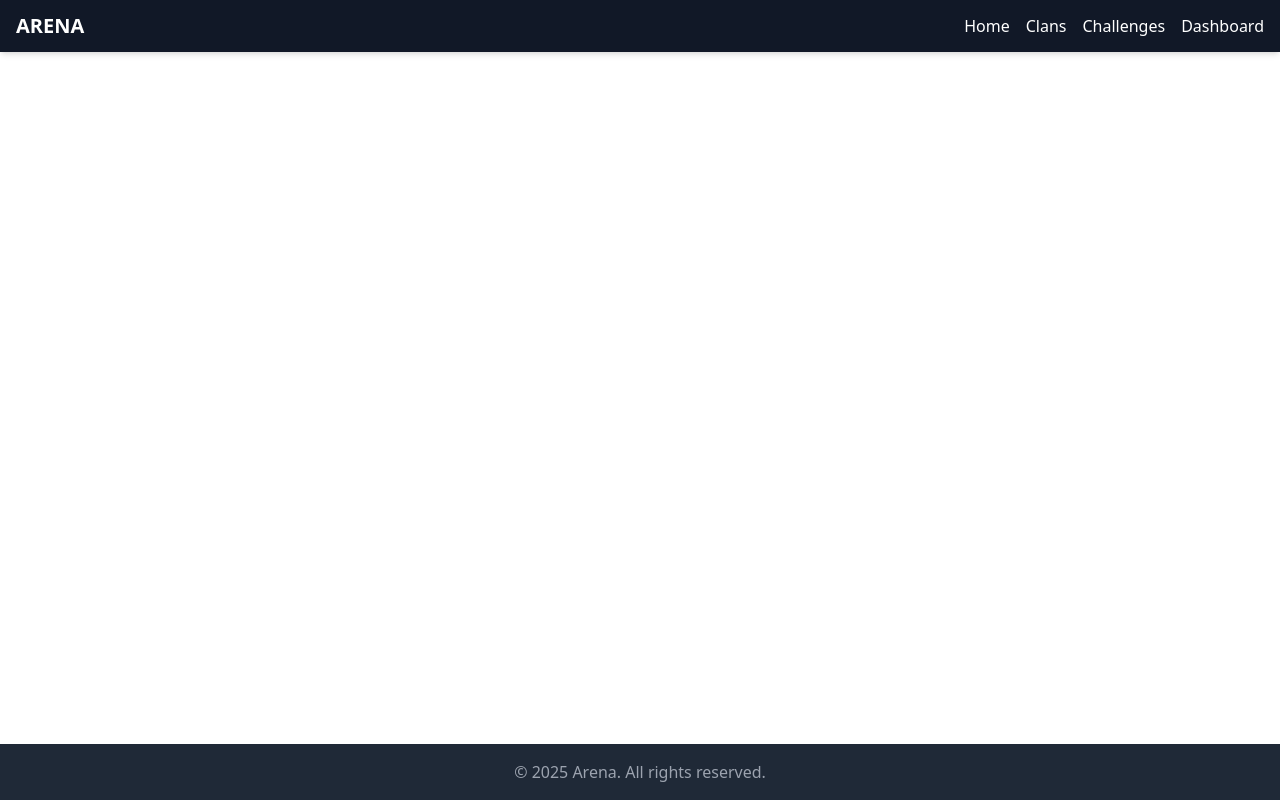
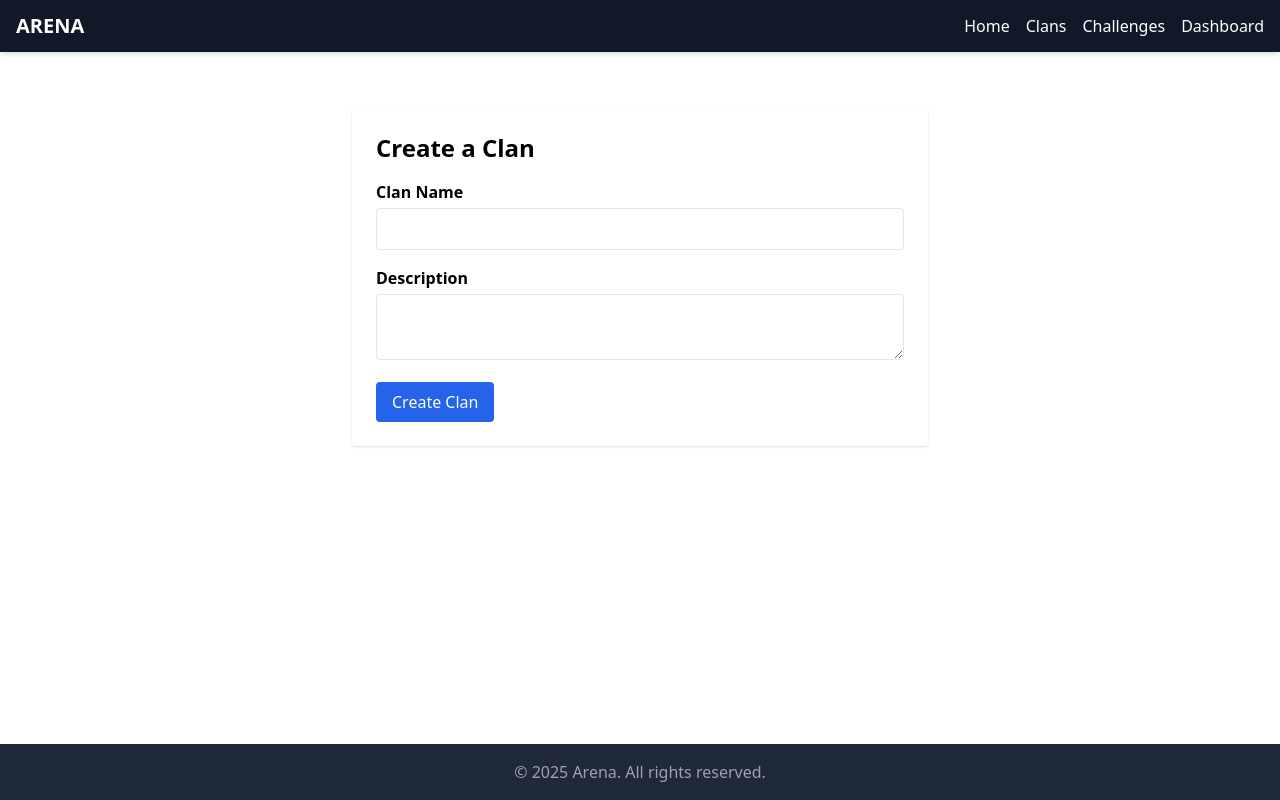
Before and after one commit to Miked0331/arena, a React (Create React App) app: page /clans/create in a window 1280 px wide. Built offline with nearby package versions, Linux system fonts and the light colour scheme.

Commit message:
Initial commit with basic layout and pages

```diff
--- a/src/App.js
+++ b/src/App.jsx
@@ -1,10 +1,17 @@
 import { BrowserRouter as Router, Routes, Route } from 'react-router-dom';
 import Layout from './components/Layout';
+
 
 import Home from './pages/Home';
 import Clans from './pages/Clans';
 import Challenges from './pages/Challenges';
 import Dashboard from './pages/Dashboard';
+import ClanProfile from './pages/ClanProfile';
+import CreateClan from './pages/CreateClan';
+
+
+
+
 
 export default function App() {
   return (
@@ -15,6 +22,8 @@ export default function App() {
           <Route path="/clans" element={<Clans />} />
           <Route path="/challenges" element={<Challenges />} />
           <Route path="/dashboard" element={<Dashboard />} />
+          <Route path="/clan/:id" element={<ClanProfile />} />
+          <Route path="/clans/create" element={<CreateClan />} />
         </Routes>
       </Layout>
     </Router>
--- /dev/null
+++ b/src/pages/ClanProfile.jsx
@@ -0,0 +1,30 @@
+import { useParams, Link } from 'react-router-dom';
+
+const clanList = [
+  { id: '1', name: 'Red Raptors', members: 12, description: 'Fearless Gears warriors!' },
+  { id: '2', name: 'Steel Storm', members: 8, description: 'Unstoppable team of strategists.' },
+  { id: '3', name: 'Shadow Wolves', members: 15, description: 'Silent but deadly.' },
+];
+
+export default function ClanProfile() {
+  const { id } = useParams();
+  const clan = clanList.find(c => c.id === id);
+
+  if (!clan) {
+    return (
+      <div className="text-center mt-20">
+        <h2 className="text-2xl font-bold">Clan not found</h2>
+        <Link to="/clans" className="text-blue-500 underline">Back to Clans</Link>
+      </div>
+    );
+  }
+
+  return (
+    <div className="max-w-3xl mx-auto mt-10 p-6 bg-gray-100 rounded shadow">
+      <h1 className="text-4xl font-bold mb-2">{clan.name}</h1>
+      <p className="mb-4 text-gray-700">{clan.description}</p>
+      <p className="mb-4"><strong>Members:</strong> {clan.members}</p>
+      <Link to="/clans" className="text-blue-600 hover:underline">← Back to Clans</Link>
+    </div>
+  );
+}
--- a/src/pages/Clans.jsx
+++ b/src/pages/Clans.jsx
@@ -1,7 +1,34 @@
+import { Link } from 'react-router-dom';
+
+const clanList = [
+  { id: '1', name: 'Red Raptors', members: 12 },
+  { id: '2', name: 'Steel Storm', members: 8 },
+  { id: '3', name: 'Shadow Wolves', members: 15 },
+];
+
 export default function Clans() {
   return (
-    <div className="text-center mt-20">
-      <h2 className="text-2xl font-bold">Clans Page - Coming Soon</h2>
+    <div className="max-w-4xl mx-auto mt-10">
+      <h1 className="text-3xl font-bold mb-6">Clans</h1>
+      <div className="mb-6">
+  <Link
+    to="/clans/create"
+    className="bg-green-600 text-white px-4 py-2 rounded hover:bg-green-700"
+  >
+    + Create New Clan
+  </Link>
+</div>
+
+      <ul>
+        {clanList.map(clan => (
+          <li key={clan.id} className="mb-4 p-4 border rounded hover:bg-gray-50 transition">
+            <Link to={`/clan/${clan.id}`} className="text-xl font-semibold text-blue-600 hover:underline">
+              {clan.name}
+            </Link>
+            <p className="text-gray-600">Members: {clan.members}</p>
+          </li>
+        ))}
+      </ul>
     </div>
   );
 }
--- /dev/null
+++ b/src/pages/CreateClan.jsx
@@ -0,0 +1,59 @@
+import { useState } from 'react';
+import { useNavigate } from 'react-router-dom';
+
+export default function CreateClan() {
+  const [name, setName] = useState('');
+  const [description, setDescription] = useState('');
+  const navigate = useNavigate();
+
+  const handleSubmit = (e) => {
+    e.preventDefault();
+
+    // For now, we'll just log it and go back
+    const newClan = {
+      id: Date.now().toString(),
+      name,
+      members: 1,
+      description,
+    };
+
+    console.log('New clan created:', newClan);
+
+    // TODO: Save to global or backend later
+
+    // Redirect to clans page
+    navigate('/clans');
+  };
+
+  return (
+    <div className="max-w-xl mx-auto mt-10 bg-white p-6 rounded shadow">
+      <h2 className="text-2xl font-bold mb-4">Create a Clan</h2>
+      <form onSubmit={handleSubmit} className="space-y-4">
+        <div>
+          <label className="block font-semibold mb-1">Clan Name</label>
+          <input
+            type="text"
+            className="w-full border px-3 py-2 rounded"
+            value={name}
+            onChange={(e) => setName(e.target.value)}
+            required
+          />
+        </div>
+
+        <div>
+          <label className="block font-semibold mb-1">Description</label>
+          <textarea
+            className="w-full border px-3 py-2 rounded"
+            value={description}
+            onChange={(e) => setDescription(e.target.value)}
+            required
+          ></textarea>
+        </div>
+
+        <button type="submit" className="bg-blue-600 text-white px-4 py-2 rounded hover:bg-blue-700">
+          Create Clan
+        </button>
+      </form>
+    </div>
+  );
+}
```
